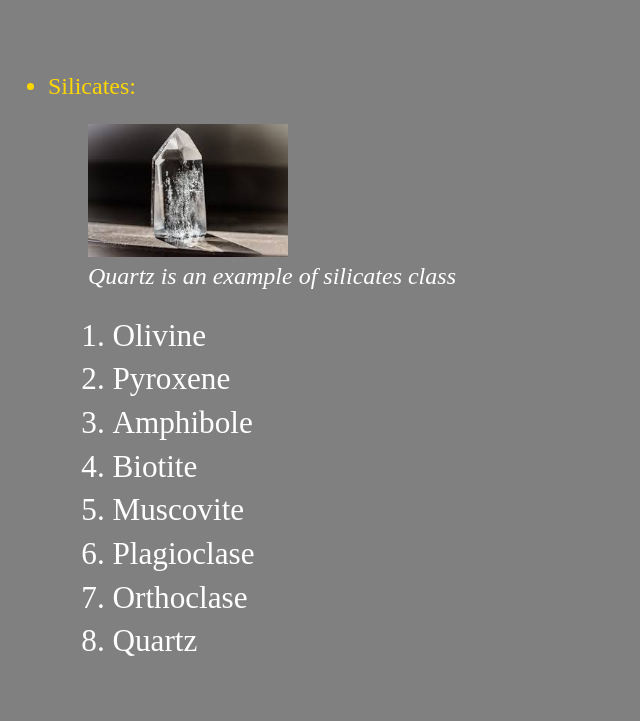
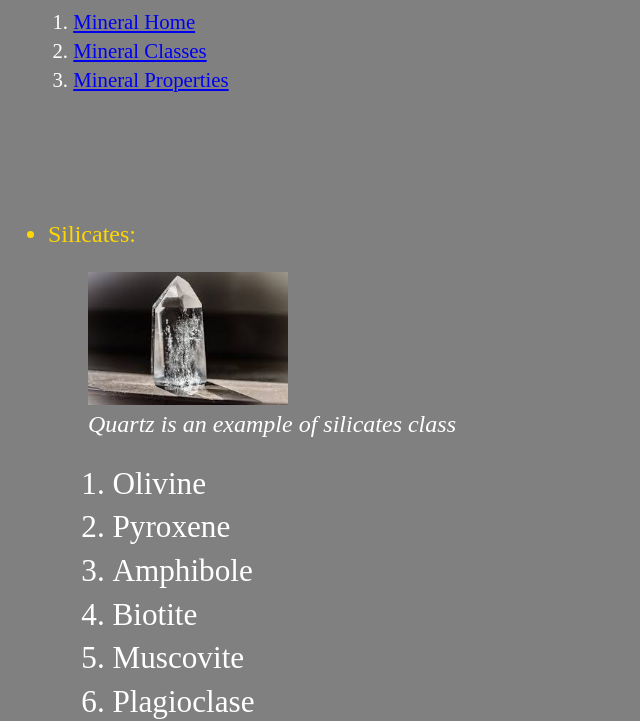
Before and after one commit to VestaZz/veve-wwvw, a plain HTML site: page mineral_list.html in a window 1280 px wide. Shown: the part 73-794 px from the top of the page, without its empty margins (0-640 px from the left). Drawn offline with Linux system fonts and the light colour scheme.

Commit message:
Update mineral_list.html

```diff
--- a/mineral_list.html
+++ b/mineral_list.html
@@ -17,7 +17,13 @@ figcaption {color: white; font-style: italic;}
 
 <body>
 <h1>Mineral Classes and Examples</h1>
-
+<nav>
+<ol>
+<li><a href="mineral_home.html">Mineral Home</a></li>
+<li><a href="mineral_list.html">Mineral Classes</a></li>
+<li><a href="mineral_properties.html">Mineral Properties</a></li>
+</ol>
+</nav>
 <ul>
 <li>
 Silicates:
@@ -131,4 +137,7 @@ Silicates:
 
 </ul>
 </body>
+  <footer>
+    <p>Adopted from <a href="Geology.com">Geology.com</p>
+</footer>
 </html>
```
